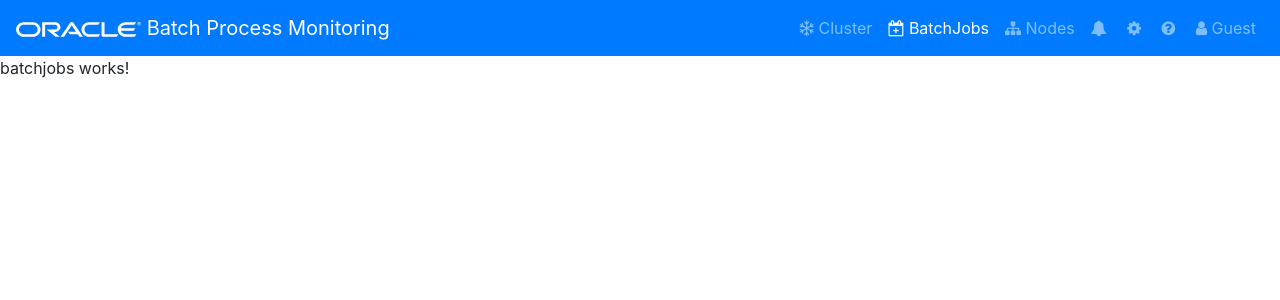
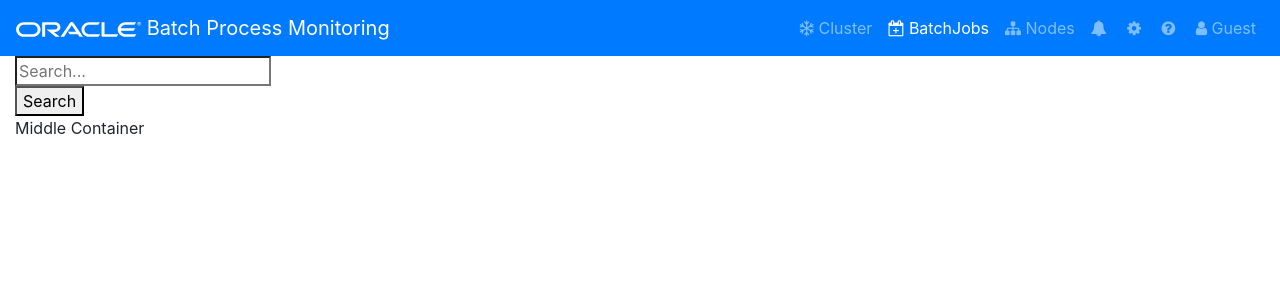
Before and after one commit to rreddy37/bpm, an Angular app: page /batchjobs in a window 1280 px wide. Shown: the top 300 px of the page. Built offline with nearby package versions, Linux system fonts and the light colour scheme; no server answers.

Commit message:
sample code

```diff
--- a/proxy.conf.json
+++ b/proxy.conf.json
@@ -1,6 +1,6 @@
 {
-    "/api/*": {
-      "target": "http://localhost:3000",
+    "/spl/*": {
+      "target": "http://slcao351.us.oracle.com:20000",
       "secure": false,
       "logLevel": "debug",
       "changeOrigin": true
--- a/src/app/_services/batchjobs.service.ts
+++ b/src/app/_services/batchjobs.service.ts
@@ -9,6 +9,7 @@ export class BatchjobsService {
   constructor(private http: HttpClient) { }
 
   getBatchjobs(arg1val: string, arg2val: string) {
+
     return this.http.post<any>('/spl/batchjobs', { arg1: arg1val, arg2: arg2val }).map(data => {
       return data;
     });
@@ -19,6 +20,28 @@ export class BatchjobsService {
     // method definition
    }
 
+login() {
+    return this.http.post("/spl/j_security_check?j_username=VIJAYJAI&j_password=APFG9bPB",{headers:this.getHeaders()}).map(data => {
+      return data;
+    });
+  }
+
+getAuthToken() {
+  return this.http.get('/spl/restSecurityToken',{headers:this.getHeaders()}).map(data =>{
+    return data;
+  })
+};
+
+
+private getHeaders() {
+  // I included these headers because otherwise FireFox
+  // will request text/html instead of application/json
+  let headers = new HttpHeaders()
+  headers.append('Accept', 'application/json')
+  return headers
+}
+
+
    // sample get call in working condition
    sample() {
 		return this.http.get('https://jsonplaceholder.typicode.com/users').map(data =>{
--- a/src/app/batchjobs/batchjobs.component.html
+++ b/src/app/batchjobs/batchjobs.component.html
@@ -1,3 +1,13 @@
-<p>
-  batchjobs works!
-</p>
+<div>
+<div class="col-2 left-panel panel">
+  <div class="row no-gutters">
+    <input  [(ngModel)]="name" type="search" placeholder="Search..."/>
+    <button (click)="searchBatchJobs()">Search</button>
+  </div>
+</div>
+<div class="col-10 middle-container panel">
+  Middle Container
+    <i class="fa fa-chevron-left show-right-panel d-none" aria-hidden="true" title="Show Dashboard"></i>
+</div>
+
+</div>
--- a/src/app/batchjobs/batchjobs.component.ts
+++ b/src/app/batchjobs/batchjobs.component.ts
@@ -14,26 +14,20 @@ export class BatchjobsComponent implements OnInit {
 
   ngOnInit() {
     // call service method
-    this.batchjobsService.getBatchjobs(this.model.arg1, this.model.arg2)
-      .subscribe(
-        data => {
-          // success response
-          // do whatever you want for success response
-        },
-        error => {
-          // failure response
-          // do whatever you want for failure response
-        }
-      );
 
-      this.batchjobsService.sample().subscribe(
-        data => {
+     this.batchjobsService.login().subscribe(
+       data=>{this.batchjobsService.getAuthToken().subscribe(
+        data1 => {
           console.log('in batchjobs component.. sample() called.. below is data');
-          console.dir(data);
+          console.dir(data1);
+          //console.log(data1.valueOf('OUAF-Security-Token'));
         }, error => {
           console.log('call failed!!');
         }
-      );
+      );},
+       error=>{}
+     );
+
   }
 
 }
```
